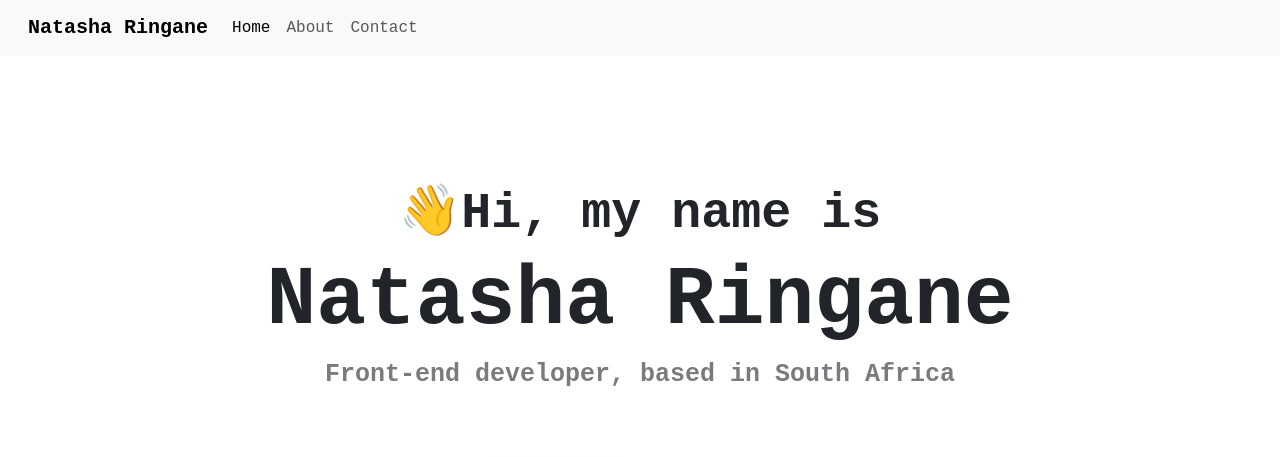
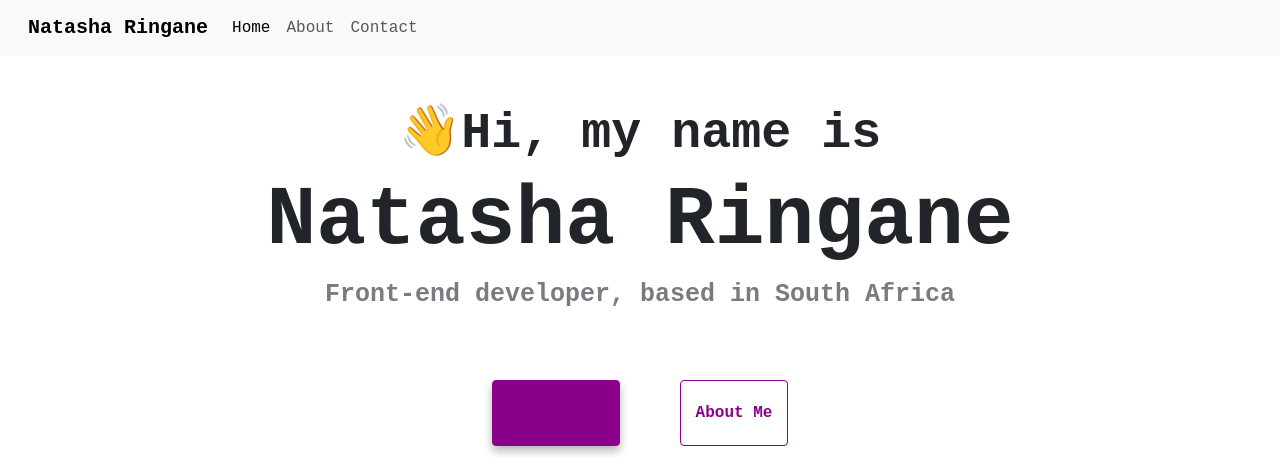
Before and after one commit to natasha-snow/responsive-portfolio, a plain HTML site: page index.html in a window 1280 px wide. Shown: the top 457 px of the page. Drawn offline with nearby package versions, Linux system fonts and the light colour scheme.

Commit message:
Update style.css

```diff
--- a/style.css
+++ b/style.css
@@ -16,7 +16,6 @@ body {
 }
 
 main {
-  padding: 80px;
   margin: 0 auto;
   max-width: 1000px;
 }
```
